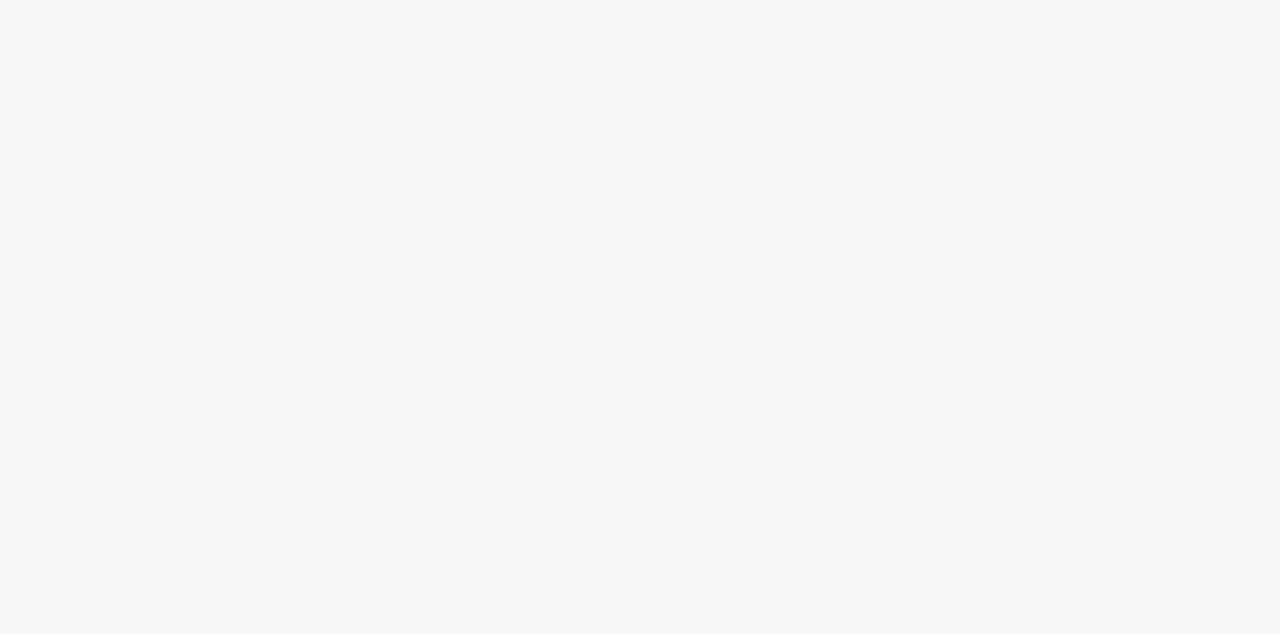
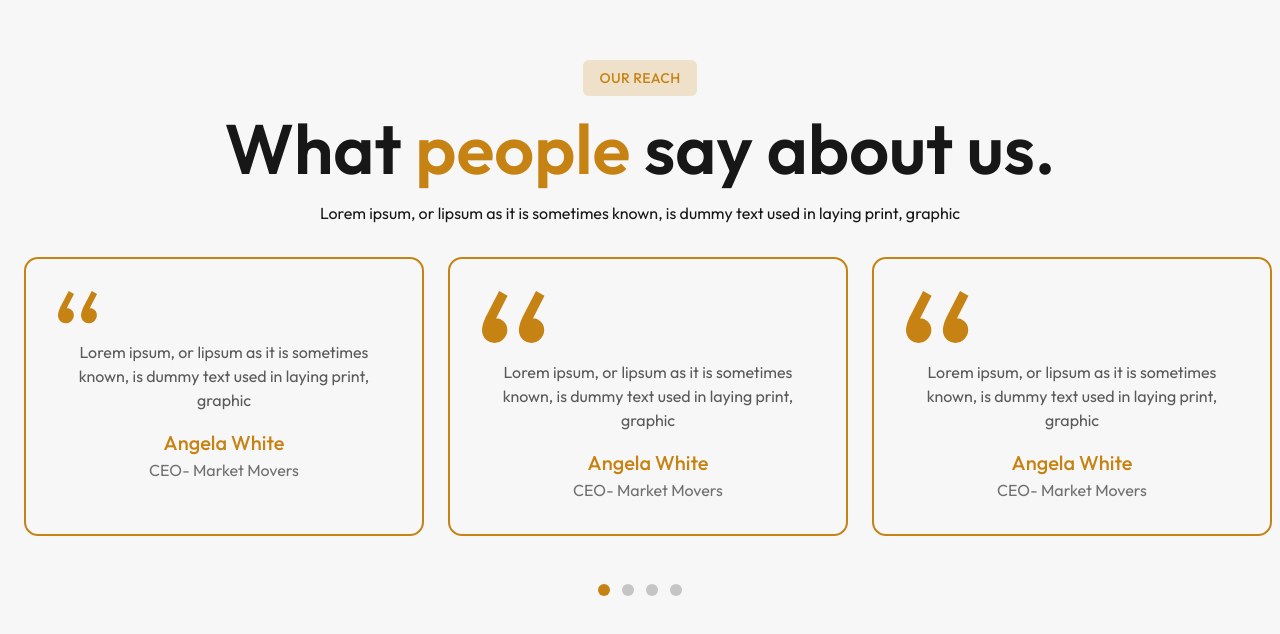
Before and after one commit to kidlee360/GrowthSpace, a Next.js app: page / in a window 1280 px wide. Shown: the part 2386-3020 px from the top of the page. Before the commit the page ends 2332 px from the top, so only its background shows below. Built offline with nearby package versions, Linux system fonts and the light colour scheme.

Commit message:
review section complete

```diff
--- a/app/layout.tsx
+++ b/app/layout.tsx
@@ -31,9 +31,9 @@
   return (
     <html
       lang="en"
-      className={`${geistSans.variable} ${geistMono.variable} ${outfit.variable} font-outfit flex flex-col min-h-full bg-[#F7F7F7] antialiased`}
+      className={`${geistSans.variable} ${geistMono.variable} ${outfit.variable} flex flex-col min-h-full bg-[#F7F7F7] antialiased overflow-x-hidden`}
     >
-      <body className="min-h-full flex flex-col">{children}</body>
+      <body className={`${outfit.className} min-h-full flex flex-col`}>{children}</body>
     </html>
   );
 }
--- a/app/page.tsx
+++ b/app/page.tsx
@@ -2,6 +2,7 @@
 import Hero from "@/components/hero";
 import Services from "@/components/services";
 import InfoSection from "@/components/info";
+import ReviewSection from "@/components/review";
 
 export default function Home() {
   return (
@@ -10,6 +11,7 @@
       <Hero />
       <Services />
       <InfoSection />
+      <ReviewSection />
     </div>
   );
 }
--- /dev/null
+++ b/components/review.tsx
@@ -0,0 +1,137 @@
+'use client';
+
+import Image from "next/image";
+import { useRef, useState } from "react";
+
+export default function ReviewSection() {
+    const scrollRef = useRef<HTMLDivElement>(null);
+    const [activeIndex, setActiveIndex] = useState(0);
+
+    const handleScroll = () => {
+        if (scrollRef.current) {
+            const scrollLeft = scrollRef.current.scrollLeft;
+            // scrollWidth minus clientWidth equals the maximum scrollable distance
+            const maxScroll = scrollRef.current.scrollWidth - scrollRef.current.clientWidth;
+            if (maxScroll > 0) {
+                const index = Math.round((scrollLeft / maxScroll) * 3); // Multiply by (total items - 1)
+                setActiveIndex(index);
+            }
+        }
+    };
+
+    const scrollTo = (index: number) => {
+        if (scrollRef.current) {
+            const maxScroll = scrollRef.current.scrollWidth - scrollRef.current.clientWidth;
+            scrollRef.current.scrollTo({
+                left: (maxScroll / 3) * index,
+                behavior: "smooth",
+            });
+        }
+    };
+
+    return (
+        <section className="w-full flex flex-col items-center py-20 lg:py-28 bg-[#F7F7F7] overflow-hidden">
+            <div className="inline-flex rounded-md bg-[#C68313]/20 px-4 py-2">
+              <span className="text-sm font-medium uppercase tracking-wide text-[#C68313]">
+                Our Reach
+              </span>
+            </div>
+            <h2 className='md:text-[70px] text-[37px] font-semibold text-center'>
+                What <span className="text-[#C68313]">people</span> say about us.
+            </h2>
+            <p>
+                Lorem ipsum, or lipsum as it is sometimes known, is dummy text used in laying print, graphic
+            </p>
+            <div
+                ref={scrollRef}
+                onScroll={handleScroll}
+                className="flex w-full overflow-x-auto gap-6 px-6 py-8 snap-x snap-mandatory scroll-smooth [scrollbar-width:none] [-ms-overflow-style:none] [&::-webkit-scrollbar]:hidden"
+            >
+                <div className="rounded-[14px] border-2 border-[#C68313] p-8 shrink-0 w-[300px] md:w-[400px] snap-center items-center flex flex-col text-center">
+                    <Image
+                        src="/apostrophe.svg"
+                        alt="Apostrophe"
+                        width={64}
+                        height={64}
+                        className="object-contain pb-4 self-start w-auto h-auto"
+                    />
+                    <p className="opacity-70">
+                        Lorem ipsum, or lipsum as it is sometimes known, is dummy text used in laying print, graphic
+                    </p>
+                    <h3 className="text-[20px] font-medium mt-4 text-[#C68313]">
+                        Angela White
+                    </h3>
+                    <p className="opacity-60">
+                        CEO- Market Movers
+                    </p>
+                </div>
+                <div className="rounded-[14px] border-2 border-[#C68313] p-8 shrink-0 w-[300px] md:w-[400px] snap-center items-center flex flex-col text-center">
+                    <Image
+                        src="/apostrophe.svg"
+                        alt="Apostrophe"
+                        width={64}
+                        height={64}
+                        className="object-contain pb-4 self-start"
+                    />
+                    <p className="opacity-70">
+                        Lorem ipsum, or lipsum as it is sometimes known, is dummy text used in laying print, graphic
+                    </p>
+                    <h3 className="text-[20px] font-medium mt-4 text-[#C68313]">
+                        Angela White
+                    </h3>
+                    <p className="opacity-60">
+                        CEO- Market Movers
+                    </p>
+                </div>
+                <div className="rounded-[14px] border-2 border-[#C68313] p-8 shrink-0 w-[300px] md:w-[400px] snap-center items-center flex flex-col text-center">
+                    <Image
+                        src="/apostrophe.svg"
+                        alt="Apostrophe"
+                        width={64}
+                        height={64}
+                        className="object-contain pb-4 self-start"
+                    />
+                    <p className="opacity-70">
+                        Lorem ipsum, or lipsum as it is sometimes known, is dummy text used in laying print, graphic
+                    </p>
+                    <h3 className="text-[20px] font-medium mt-4 text-[#C68313]">
+                        Angela White
+                    </h3>
+                    <p className="opacity-60">
+                        CEO- Market Movers
+                    </p>
+                </div>
+                <div className="rounded-[14px] border-2 border-[#C68313] p-8 shrink-0 w-[300px] md:w-[400px] snap-center items-center flex flex-col text-center">
+                    <Image
+                        src="/apostrophe.svg"
+                        alt="Apostrophe"
+                        width={64}
+                        height={64}
+                        className="object-contain pb-4 self-start"
+                    />
+                    <p className="opacity-70">
+                        Lorem ipsum, or lipsum as it is sometimes known, is dummy text used in laying print, graphic
+                    </p>
+                    <h3 className="text-[20px] font-medium mt-4 text-[#C68313]">
+                        Angela White
+                    </h3>
+                    <p className="opacity-60">
+                        CEO- Market Movers
+                    </p>
+                </div>
+            </div>
+            <div className="flex justify-center gap-3 mt-4">
+                {[0, 1, 2, 3].map((index) => (
+                    <button
+                        key={index}
+                        onClick={() => scrollTo(index)}
+                        className={`w-3 h-3 rounded-full transition-colors duration-300 ${
+                            activeIndex === index ? "bg-[#C68313]" : "bg-black/20"
+                        }`}
+                        aria-label={`Go to review ${index + 1}`}
+                    />
+                ))}
+            </div>
+        </section>
+    )
+}
--- a/package.json
+++ b/package.json
@@ -11,6 +11,7 @@
   "dependencies": {
     "@gsap/react": "^2.1.2",
     "gsap": "^3.15.0",
+    "lucide-react": "^1.16.0",
     "next": "16.2.6",
     "react": "19.2.4",
     "react-dom": "19.2.4"
```
Also changed, not shown: public/apostrophe.svg (added), 1 other file (tests, documents, lock files or other folders).
